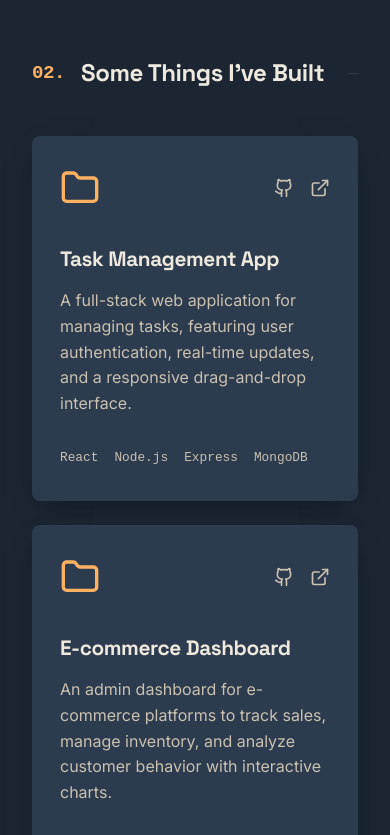
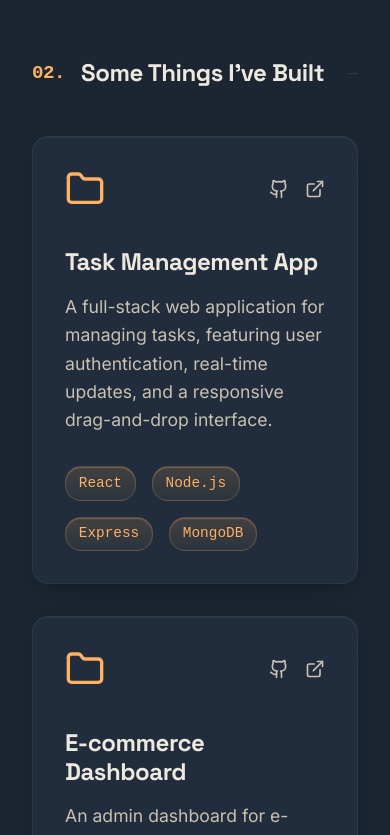
Before and after one commit to errorplayzz/FUTURE_FS_01, a React (Vite) app: page / in a window 390 px wide. Shown: the part 1660-2495 px from the top of the page. Built offline with nearby package versions, Linux system fonts and the light colour scheme.

Commit message:
style: Improve Projects grid layout

```diff
--- a/src/components/Projects.css
+++ b/src/components/Projects.css
@@ -1,7 +1,7 @@
 .projects-grid {
   display: grid;
-  grid-template-columns: repeat(auto-fill, minmax(300px, 1fr));
-  gap: 1.5rem;
+  grid-template-columns: repeat(2, 1fr);
+  gap: 2rem;
   margin-top: 3rem;
 }
 
@@ -9,35 +9,58 @@
   display: flex;
   flex-direction: column;
   justify-content: space-between;
-  background-color: var(--bg-secondary);
-  border-radius: 0.5rem;
-  padding: 2rem 1.75rem;
-  transition: all 0.3s cubic-bezier(0.645, 0.045, 0.355, 1);
-  box-shadow: 0 10px 30px -15px rgba(2, 12, 27, 0.7);
+  background-color: rgba(44, 59, 77, 0.4);
+  backdrop-filter: blur(10px);
+  border-radius: 1rem;
+  padding: 3rem;
+  transition: all 0.4s cubic-bezier(0.175, 0.885, 0.32, 1.275);
+  box-shadow:
+    inset 0 1px 1px rgba(255, 255, 255, 0.05),
+    0 10px 30px -15px rgba(2, 12, 27, 0.7);
   position: relative;
   overflow: hidden;
+  border: 1px solid rgba(255, 255, 255, 0.05);
+}
+
+/* Asymmetrical Layout Logic */
+.project-card:nth-child(3n + 1) {
+  grid-column: span 2;
+}
+
+.project-number {
+  position: absolute;
+  top: -20px;
+  right: -10px;
+  font-size: 10rem;
+  font-weight: 700;
+  color: rgba(255, 255, 255, 0.03);
+  font-family: 'Space Grotesk', sans-serif;
+  line-height: 1;
+  pointer-events: none;
+  z-index: 0;
+  transition: color 0.4s ease, transform 0.4s ease;
+}
+
+.project-content-inner {
+  position: relative;
+  z-index: 1;
+  height: 100%;
+  display: flex;
+  flex-direction: column;
 }
 
 .project-card:hover {
   transform: translateY(-5px);
-  box-shadow: 0 20px 30px -15px rgba(2, 12, 27, 0.7);
+  border-color: rgba(255, 177, 98, 0.4);
+  box-shadow:
+    inset 0 1px 1px rgba(255, 255, 255, 0.1),
+    inset 0 0 20px rgba(255, 177, 98, 0.15), /* Inner Glow */
+    0 15px 40px -10px rgba(2, 12, 27, 0.9);
 }
 
-.project-card::before {
-  content: '';
-  position: absolute;
-  top: 0;
-  left: 0;
-  width: 100%;
-  height: 100%;
-  background: linear-gradient(to bottom right, rgba(59, 130, 246, 0.1), transparent);
-  opacity: 0;
-  transition: opacity 0.3s ease;
-  pointer-events: none;
-}
-
-.project-card:hover::before {
-  opacity: 1;
+.project-card:hover .project-number {
+  color: rgba(255, 177, 98, 0.08);
+  transform: scale(1.05) translate(-10px, 10px);
 }
 
 .project-top {
@@ -63,7 +86,7 @@
 }
 
 .project-title {
-  font-size: 1.3rem;
+  font-size: 2rem;
   color: var(--text-primary);
   margin-bottom: 1rem;
 }
@@ -78,8 +101,10 @@
 
 .project-description {
   color: var(--text-secondary);
-  font-size: 1rem;
+  font-size: 1.1rem;
   margin-bottom: 2rem;
+  max-width: 80%;
+  line-height: 1.6;
 }
 
 .project-tech-list {
@@ -91,12 +116,35 @@
 
 .project-tech-list li {
   font-family: monospace;
-  font-size: 0.8rem;
-  color: var(--text-secondary);
+  font-size: 0.9rem;
+  color: var(--accent-color);
+  background: linear-gradient(180deg, rgba(255, 177, 98, 0.15) 0%, rgba(255, 177, 98, 0.05) 100%);
+  box-shadow: inset 0 1px 1px rgba(255, 177, 98, 0.3);
+  padding: 0.3rem 0.8rem;
+  border-radius: 1rem;
+  border: 1px solid rgba(255, 177, 98, 0.2);
+}
+
+@media (max-width: 1024px) {
+  .project-title {
+    font-size: 1.5rem;
+  }
+  .project-description {
+    max-width: 100%;
+  }
 }
 
 @media (max-width: 768px) {
   .projects-grid {
-    grid-template-columns: repeat(auto-fill, minmax(250px, 1fr));
+    grid-template-columns: 1fr;
+  }
+  .project-card:nth-child(3n + 1) {
+    grid-column: span 1;
+  }
+  .project-card {
+    padding: 2rem;
+  }
+  .project-number {
+    font-size: 6rem;
   }
 }
```
